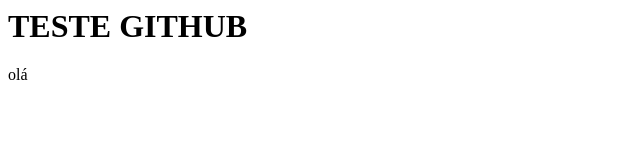
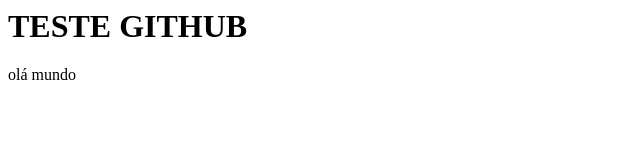
Before and after one commit to caiquefgoncalves/projeto-css, a plain HTML site: page index.html in a window 1280 px wide. Shown: the full height of the page, 0-640 px from the left. Drawn offline with Linux system fonts and the light colour scheme.

Commit message:
Alteração do arquivo index.html
criação de um parágrafo

```diff
--- a/index.html
+++ b/index.html
@@ -5,6 +5,6 @@
     </head>
     <body>
         <h1>TESTE GITHUB</h1>
-        <p>olá</p>
+        <p>olá mundo</p>
     </body>
 </html>
```
